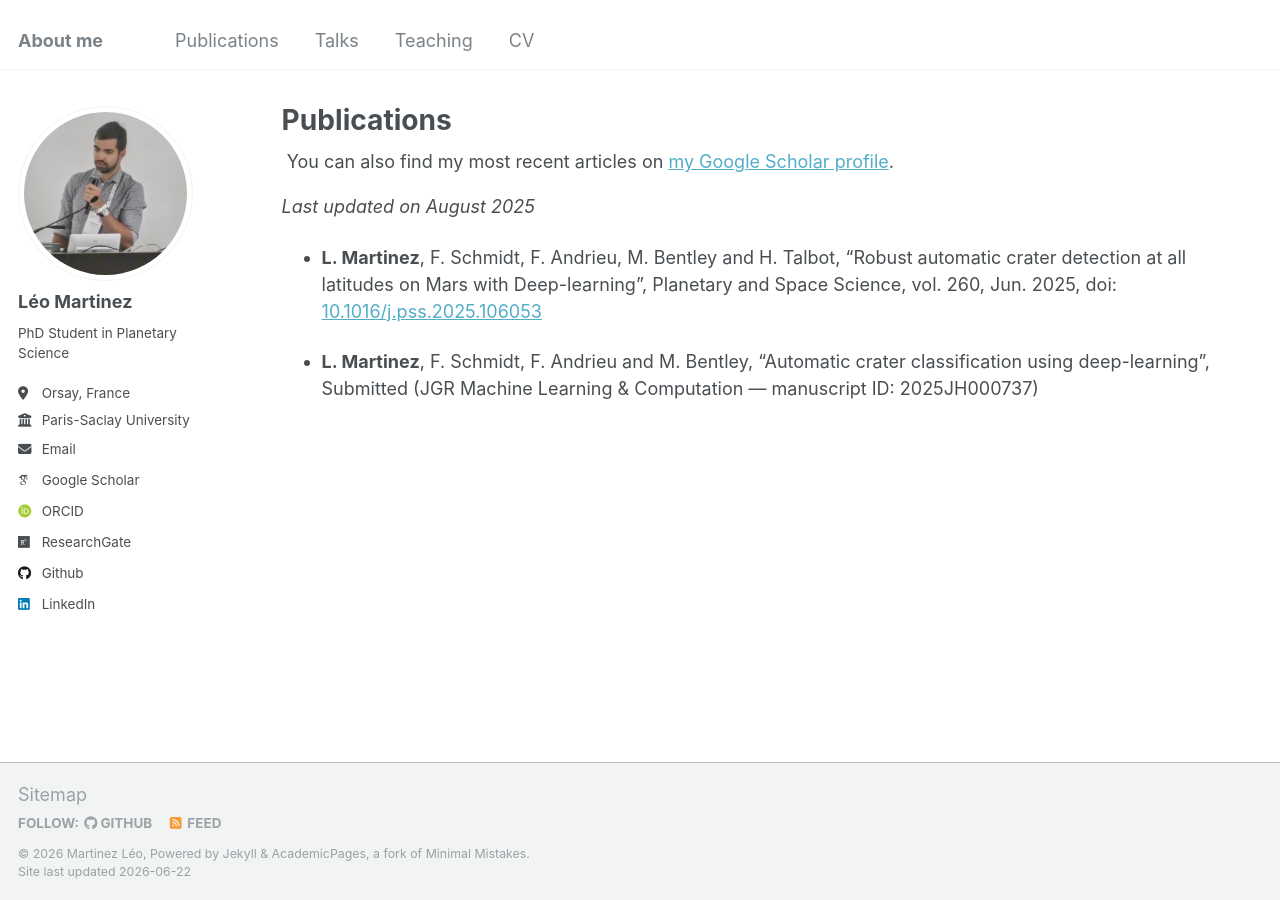
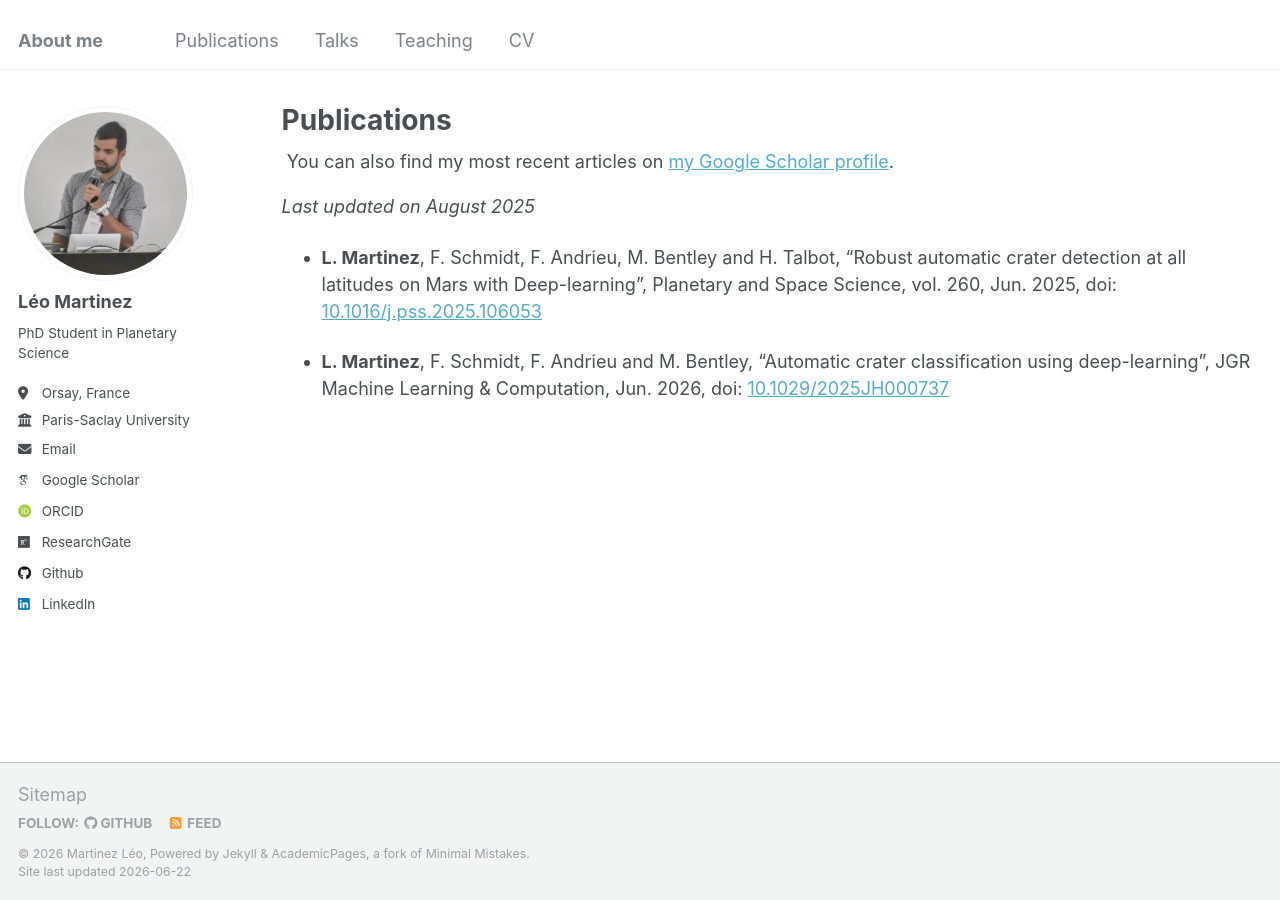
Before and after one commit to leomrtinez/leomrtinez.github.io, a Jekyll site: the page built from _pages/publications.md, in a window 1280 px wide. Built offline with Jekyll 4.4.1, drawn with Linux system fonts in a browser that asks for light colours; some web fonts are replaced.

Commit message:
Update publication details for crater classification paper

```diff
--- a/_pages/publications.md
+++ b/_pages/publications.md
@@ -15,4 +15,4 @@ author_profile: true
 
 * **L. Martinez**, F. Schmidt, F. Andrieu, M. Bentley and H. Talbot, “Robust automatic crater detection at all latitudes on Mars with Deep-learning”, Planetary and Space Science, vol. 260, Jun. 2025, doi: [10.1016/j.pss.2025.106053](https://doi.org/10.1016/j.pss.2025.106053)
 
-* **L. Martinez**, F. Schmidt, F. Andrieu and M. Bentley, “Automatic crater classification using deep-learning”, Submitted (JGR Machine Learning & Computation — manuscript ID: 2025JH000737)
+* **L. Martinez**, F. Schmidt, F. Andrieu and M. Bentley, “Automatic crater classification using deep-learning”, JGR Machine Learning & Computation, Jun. 2026, doi: [10.1029/2025JH000737](https://doi.org/10.1029/2025JH000737)
```
